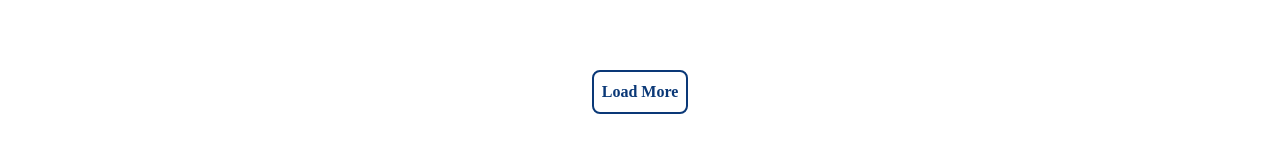
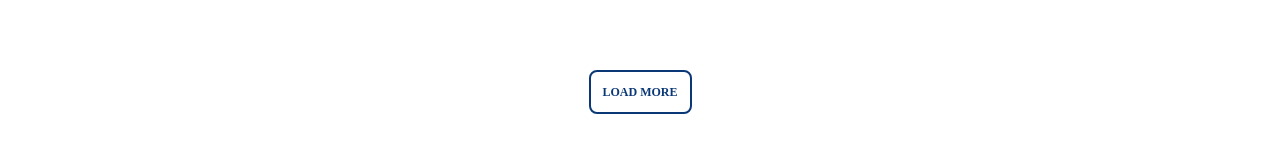
Before and after one commit to TRUENFAIR/trueandfair, a Next.js app: page /library in a window 1280 px wide. Shown: the part 888-1041 px from the top of the page. Built offline with nearby package versions, Linux system fonts and the light colour scheme.

Commit message:
fgdfgfdgfdgdf

```diff
--- a/components/fixediv.js
+++ b/components/fixediv.js
@@ -37,9 +37,9 @@ export default function Fixediv({ clicked, contact }) {
             <div className="flex justify-center">
               <button
                 onClick={gotoContact}
-                className=" my-2 font-bah   border-2 border-blue text-black font-bold text-xs hover:text-white hover:bg-blue p-3 rounded-lg transition-all"
+                className=" my-5 font-bah   border-2 border-blue text-black font-bold text-xs hover:text-white hover:bg-blue p-3 rounded-lg transition-all"
               >
-                Request Demo
+                REQUEST DEMO
               </button>
             </div>
           </div>
--- a/pages/library.js
+++ b/pages/library.js
@@ -508,9 +508,9 @@ export default function library() {
           <div className="w-full flex mb-5  justify-center">
             <button
               onClick={() => (loadclick(), setLoadmore(null))}
-              className="mt-8 font-bah  bg-white border-2 border-blue text-blue font-bold t hover:text-white hover:bg-blue p-2 rounded-lg transition-all"
+              className="mt-8 font-bah  bg-white border-2 border-blue text-blue font-bold text-xs hover:text-white hover:bg-blue p-3 rounded-lg transition-all"
             >
-              Load More
+              LOAD MORE
             </button>
           </div>
         )}
@@ -627,9 +627,9 @@ export default function library() {
         <div className="w-full flex m-5 justify-center">
           <button
             onClick={() => (setFullblog(null), setLoadmore(1))}
-            className="mt-8 font-bah  bg-white border-2 border-blue text-blue font-bold t hover:text-white hover:bg-blue p-2 rounded-lg transition-all "
+            className="mt-8 font-bah  bg-white border-2 border-blue text-blue font-bold text-xs hover:text-white hover:bg-blue p-3 rounded-lg transition-all "
           >
-            Show Less
+          SHOW LESS
           </button>
         </div>
       )}
--- a/pages/resources.js
+++ b/pages/resources.js
@@ -420,9 +420,9 @@ export default function resources() {
           <div className="w-full flex mb-5  justify-center">
             <button
               onClick={() => (loadclick(), setLoadmore(null))}
-              className="mt-8 font-bah  bg-white border-2 border-blue text-blue font-bold t hover:text-white hover:bg-blue p-2 rounded-lg transition-all"
+              className="mt-8 font-bah  bg-white border-2 border-blue text-blue font-bold text-xs hover:text-white hover:bg-blue p-3 rounded-lg transition-all"
             >
-              Load More
+              LOAD MORE
             </button>
           </div>
         )}
@@ -488,9 +488,9 @@ export default function resources() {
         <div className="w-full flex m-5 justify-center">
           <button
             onClick={() => (setFullblog(null), setLoadmore(1))}
-            className="mt-8 font-bah  bg-white border-2 border-blue text-blue font-bold t hover:text-white hover:bg-blue p-2 rounded-lg transition-all "
+            className="mt-8 font-bah  bg-white border-2 border-blue text-blue font-bold text-xs hover:text-white hover:bg-blue p-3 rounded-lg transition-all "
           >
-            Show Less
+            SHOW LESS
           </button>
         </div>
       )}
```
